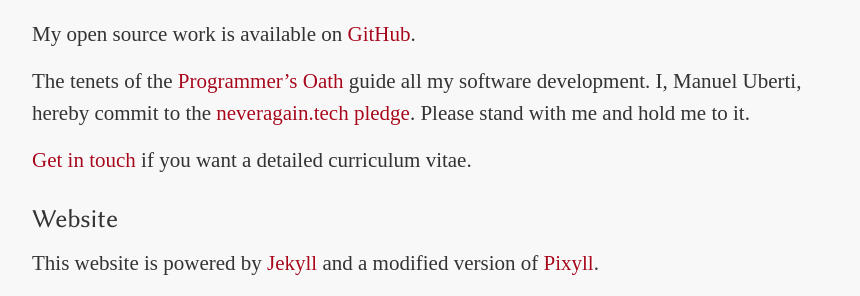
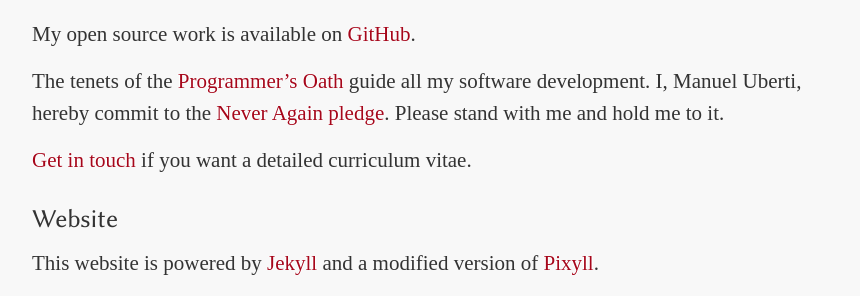
Before and after one commit to manuel-uberti/manuel-uberti.github.io, a Jekyll site: the page built from about.md, in a window 1280 px wide. Shown: the part 519-815 px from the top of the page, without its empty margins (208-1068 px from the left). Built offline with Jekyll 4.4.1, drawn with Linux system fonts in a browser that asks for light colours; some web fonts are replaced.

Commit message:
Fix spelling

```diff
--- a/about.md
+++ b/about.md
@@ -23,7 +23,7 @@ My open source work is available on [GitHub](https://github.com/manuel-uberti).
 
 The tenets of the
 [Programmer’s Oath](https://github.com/Widdershin/programmers-oath) guide all my
-software development. I, Manuel Uberti, hereby commit to the [neveragain.tech
+software development. I, Manuel Uberti, hereby commit to the [Never Again
 pledge](https://neveragain.tech). Please stand with me and hold me to it.
 
 [Get in touch](https://manuel-uberti.github.io/contact/) if you want a detailed
```
